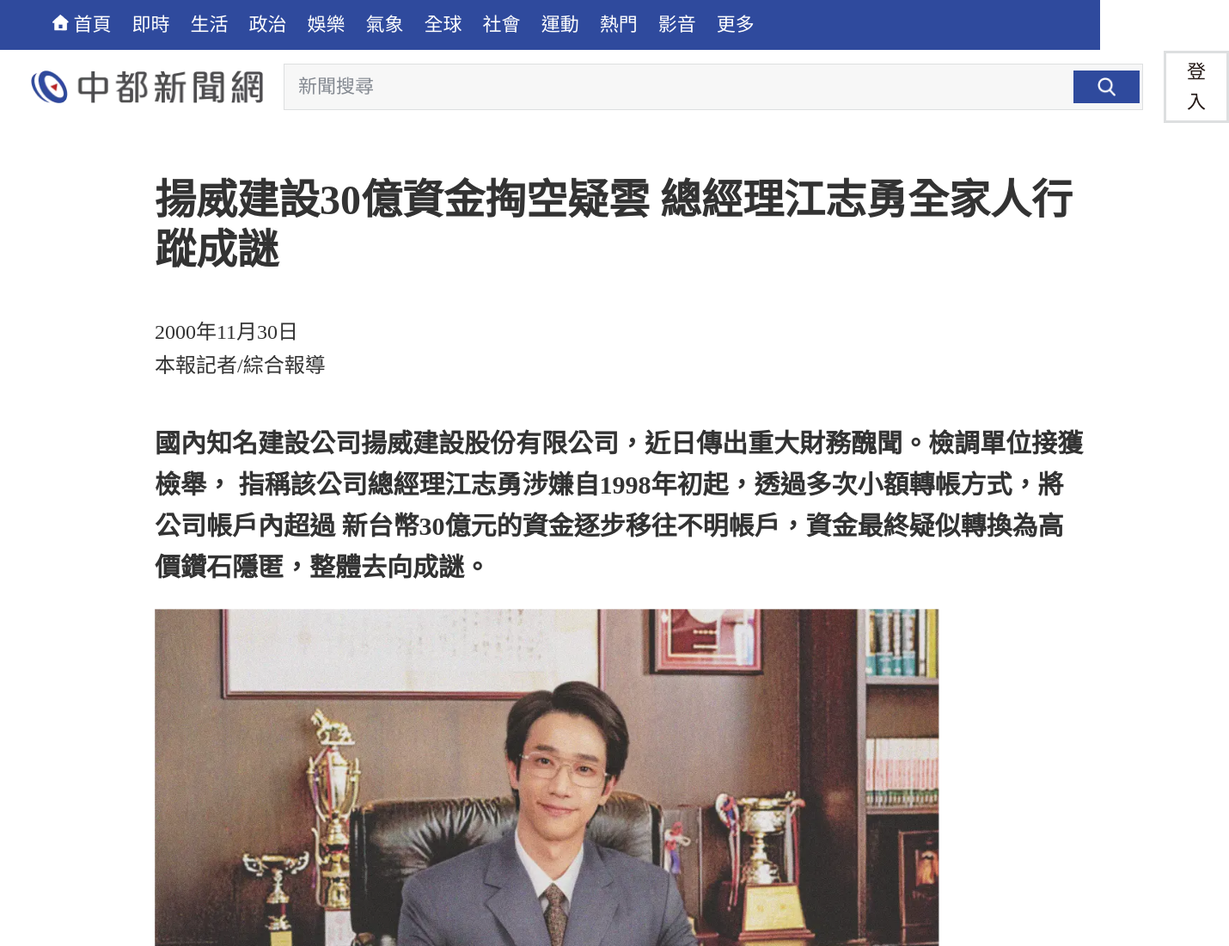
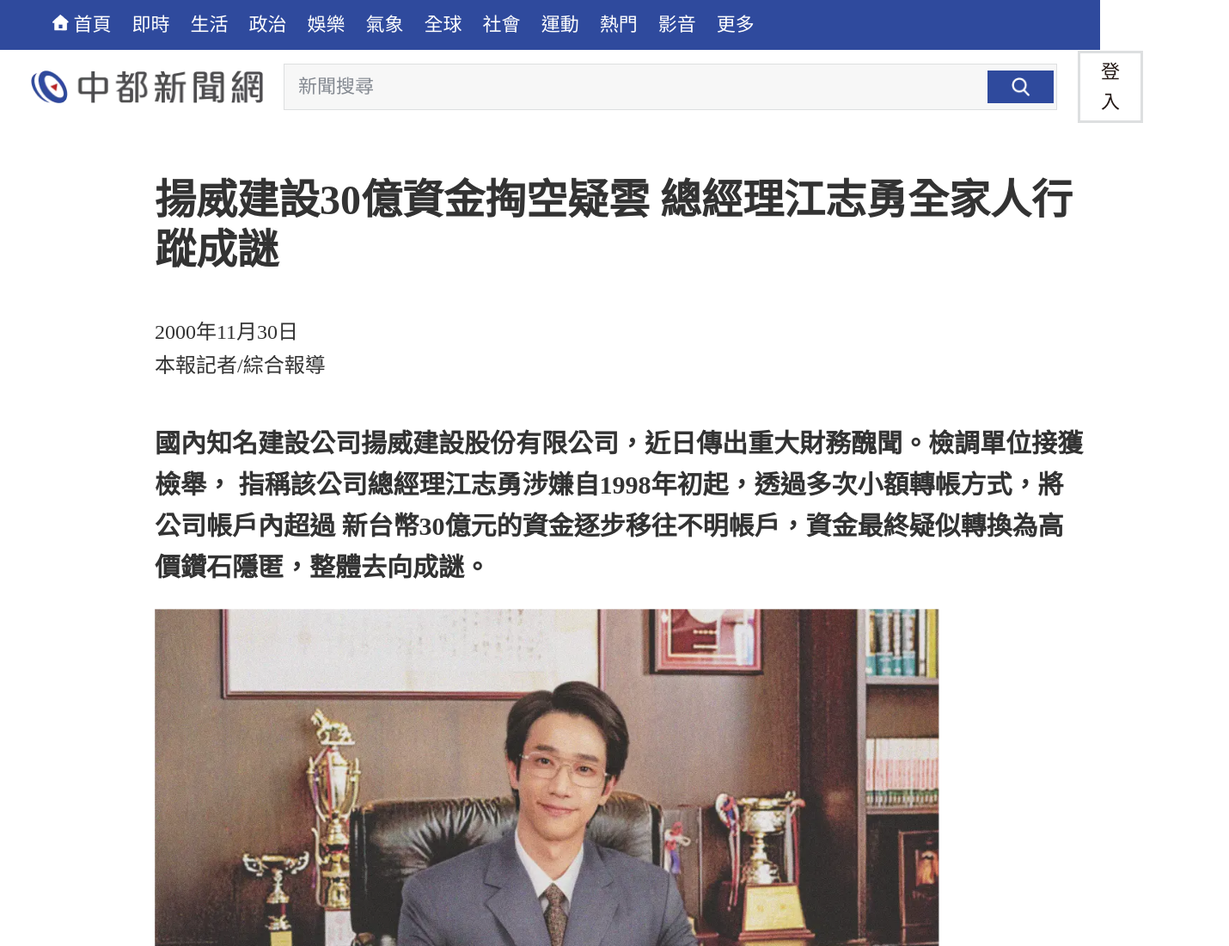
Before and after one commit to HaruYQing/mock-qoogle, a plain HTML site: page news/index.html in a window 1280 px wide. Shown: the top 1100 px of the page at 86% size, 1430 px wide, since content can reach past the window. Drawn offline with Linux system fonts and the light colour scheme.

Commit message:
feat: style adjustment

```diff
--- a/news/news.css
+++ b/news/news.css
@@ -50,13 +50,13 @@
   height: 38px;
 }
 .sub-header .search-container {
-  width: 1000px;
+  width: 900px;
   display: flex;
   align-items: center;
   position: relative;
 }
 .sub-header .search-container input {
-  width: 1000px;
+  width: 900px;
   border: 1px solid #dddfe0;
   background-color: #f7f7f7;
   color: #848991;
```
